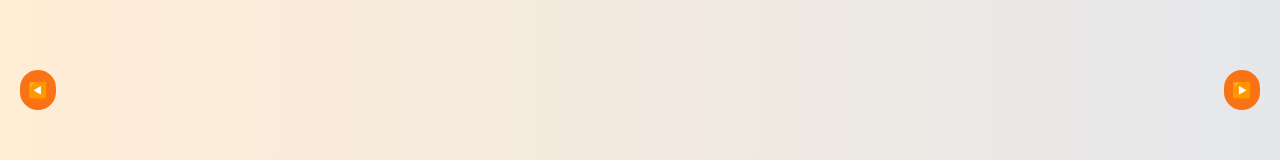
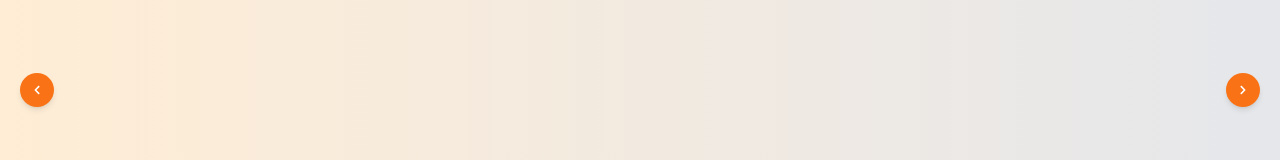
Before and after one commit to tasneemtahaq/mamasoup, a Next.js app: page / in a window 1280 px wide. Shown: the part 350-510 px from the top of the page. Built offline with nearby package versions, Linux system fonts and the light colour scheme.

Commit message:
scalabillty improved, menu updated

```diff
--- a/src/app/components/Navbar.tsx
+++ b/src/app/components/Navbar.tsx
@@ -72,19 +72,7 @@ const Navbar = () => {
                 {link.label}
               </Link>
             ))}
-            <div className="flex space-x-6 items-center mt-4">
-              <Link href="/cart" className="relative">
-                <ShoppingCartIcon className="h-6 w-6 text-orange-500 hover:text-white" />
-                {cartItemCount > 0 && (
-                  <span className="absolute -top-2 -right-2 bg-red-500 text-white text-xs rounded-full px-2 py-0.5">
-                    {cartItemCount}
-                  </span>
-                )}
-              </Link>
-              <Link href="/login">
-                <UserIcon className="h-6 w-6 text-orange-500 hover:text-white" />
-              </Link>
-            </div>
+
           </div>
         </div>
       )}
--- a/src/app/menu/page.tsx
+++ b/src/app/menu/page.tsx
@@ -70,6 +70,7 @@ export default function MenuPage() {
     { name: "Greenchilli Masala Fries", price: 120, image: require('@/app/components/greenchilli.jpg') },
     { name: "Barbeque Masala Fries", price: 120, image: require('@/app/components/salsa.jpg') },
     { name: "Salsa Masala Fries", price: 120, image: require('@/app/components/salsa.jpg') },
+    { name: "Tikka Masala Fries", price: 120, image: require('@/app/components/salsa.jpg') },
     { name: "Chicken Masala Fries", price: 120, image: require('@/app/components/chickenflavour.jpg') },
     { name: "Spicy Cheese Dip", price: 120, image: require('@/app/components/cheesedip.jpeg') },
     { name: "Mayo Garlic Dip", price: 120, image: require('@/app/components/mayodip.jpeg') },
--- a/src/app/page.tsx
+++ b/src/app/page.tsx
@@ -5,15 +5,17 @@ import Slider from 'react-slick';
 import Image from 'next/image';
 import Link from 'next/link';
 import Footer from './components/Footer';
+import { FaChevronLeft, FaChevronRight } from 'react-icons/fa';
 
 // Custom Arrow Component
 const CustomArrow: React.FC<{ onClick?: () => void; direction: 'prev' | 'next' }> = ({ onClick, direction }) => (
   <button
-    className={`absolute ${direction === 'prev' ? 'left-5' : 'right-5'} top-1/2 transform -translate-y-1/2 z-10 cursor-pointer bg-orange-500 text-white rounded-full p-2 hover:bg-orange-600 transition`}
+    className={`absolute ${direction === 'prev' ? 'left-5' : 'right-5'} top-1/2 transform -translate-y-1/2 z-10
+    cursor-pointer bg-orange-500 text-white rounded-full shadow-md p-3 hover:bg-orange-600 hover:shadow-lg transition`}
     onClick={onClick}
     aria-label={direction === 'prev' ? 'Previous Slide' : 'Next Slide'}
   >
-    {direction === 'prev' ? '◀' : '▶'}
+    {direction === 'prev' ? <FaChevronLeft size={10} /> : <FaChevronRight size={10} />}
   </button>
 );
 
```
